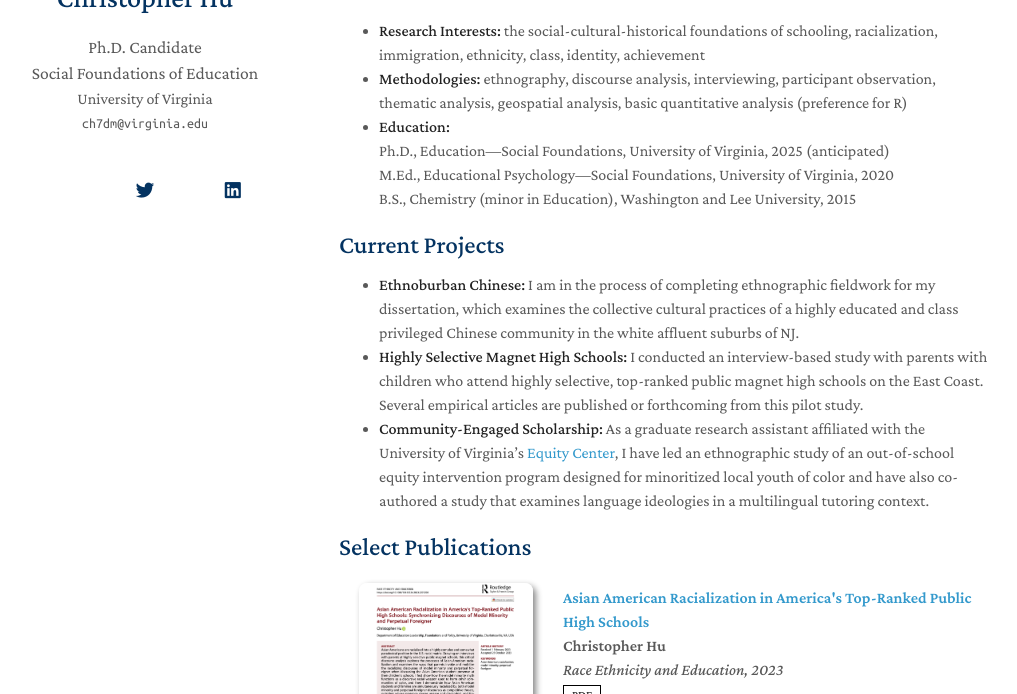
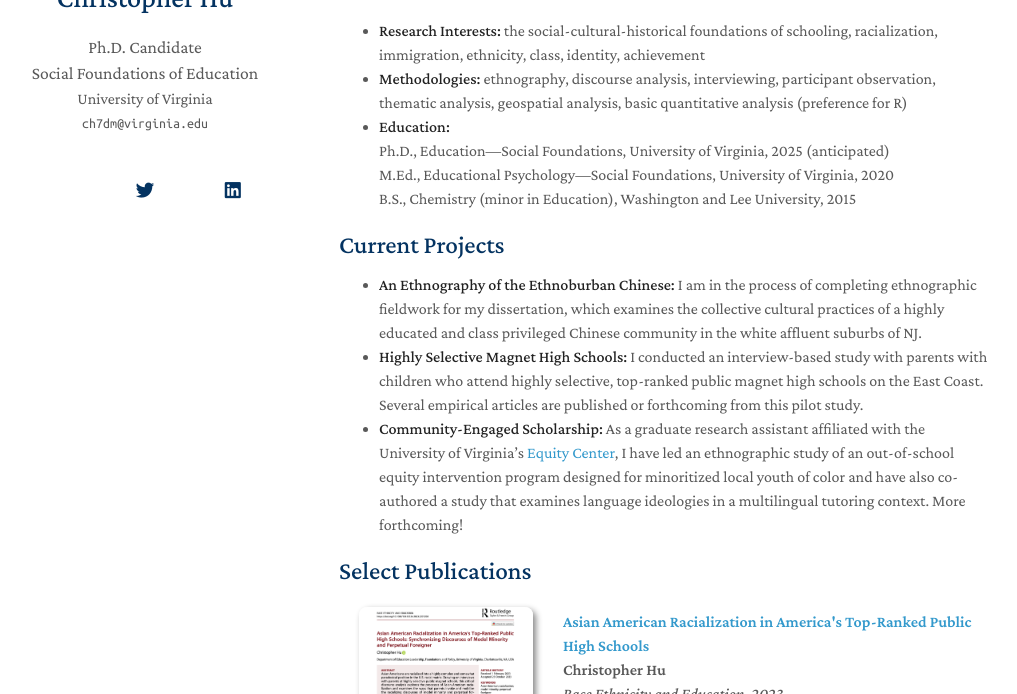
Before and after one commit to MrChristopherHu/profile, a Jekyll site: the page built from index.md, in a window 1280 px wide and 900 px high, cut to the strip 206-900 px from the top of the window. Shown: the whole strip, without its empty margins (131-1148 px from the left). Built offline with Jekyll 4.4.1, drawn with Linux system fonts in a browser that asks for light colours; nearby versions of some CDN libraries; a style sheet for code colours, icons or effects is not loaded; our own code applies the rules of GitHub Pages for plain Markdown files.

Commit message:
Update index.md

```diff
--- a/index.md
+++ b/index.md
@@ -14,8 +14,8 @@ B.S., Chemistry (minor in Education), Washington and Lee University, 2015
 
 ## Current Projects
 
-- **Ethnoburban Chinese:** I am in the process of completing ethnographic fieldwork for my dissertation, which examines the collective cultural practices of a highly educated and class privileged Chinese community in the white affluent suburbs of NJ.
+- **An Ethnography of the Ethnoburban Chinese:** I am in the process of completing ethnographic fieldwork for my dissertation, which examines the collective cultural practices of a highly educated and class privileged Chinese community in the white affluent suburbs of NJ.
 - **Highly Selective Magnet High Schools:** I conducted an interview-based study with parents with children who attend highly selective, top-ranked public magnet high schools on the East Coast. Several empirical articles are published or forthcoming from this pilot study.
-- **Community-Engaged Scholarship:** As a graduate research assistant affiliated with the University of Virginia's [Equity Center](https://www.virginiaequitycenter.org/), I have led an ethnographic study of an out-of-school equity intervention program designed for minoritized local youth of color and have also co-authored a study that examines language ideologies in a multilingual tutoring context.
+- **Community-Engaged Scholarship:** As a graduate research assistant affiliated with the University of Virginia's [Equity Center](https://www.virginiaequitycenter.org/), I have led an ethnographic study of an out-of-school equity intervention program designed for minoritized local youth of color and have also co-authored a study that examines language ideologies in a multilingual tutoring context. More forthcoming!
 
 {% include_relative _includes/publications.md %}
```
